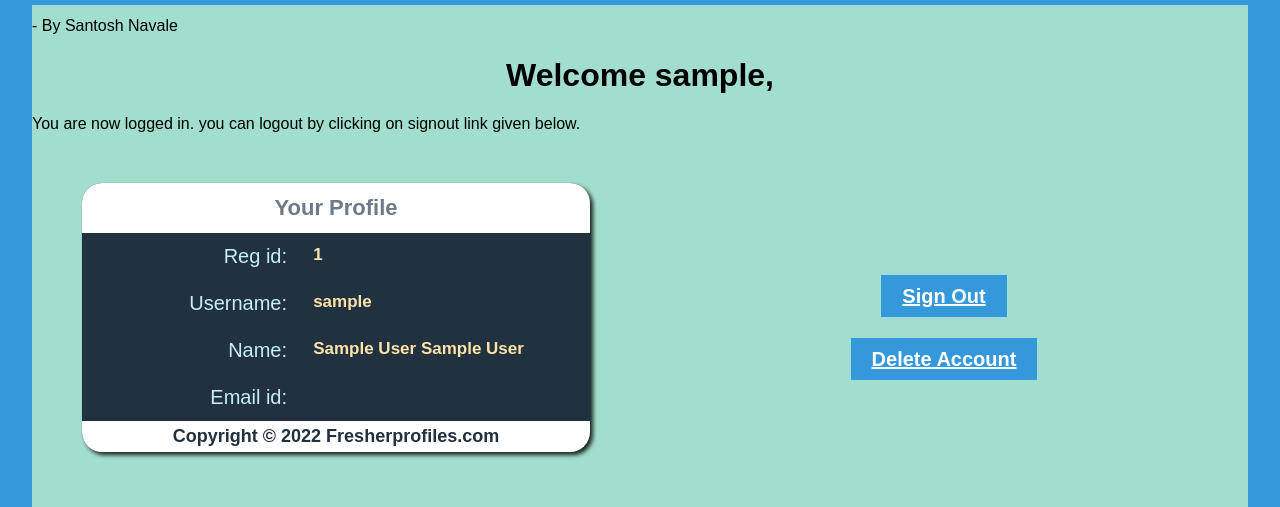
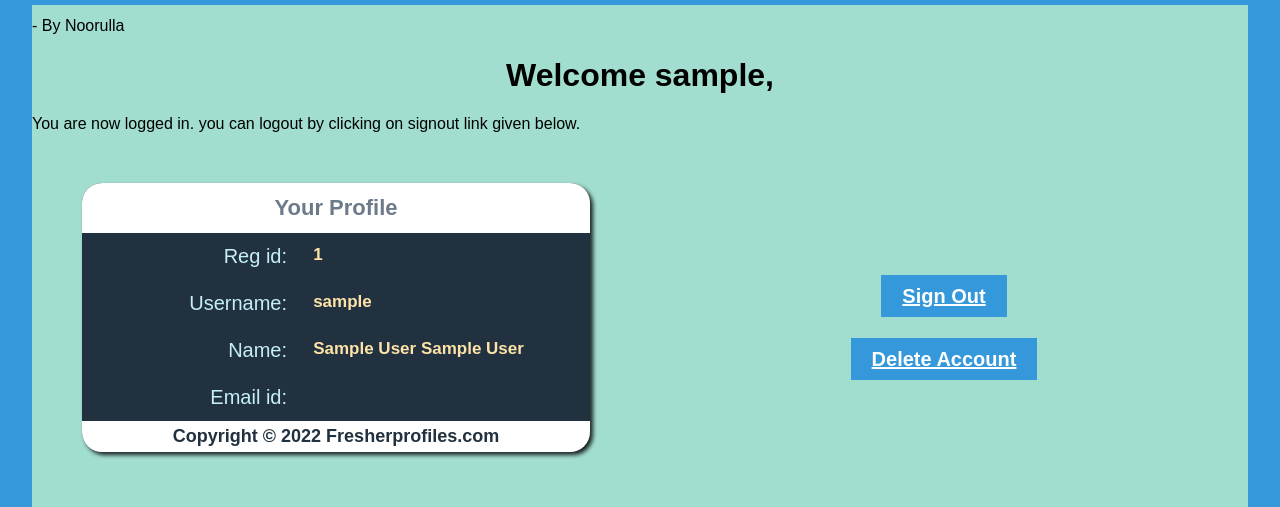
Before and after one commit to Noorullaasd/profilepage01, a PHP site: page /welcome.php in a window 1280 px wide. Shown: the part 55-562 px from the top of the page. Run offline with PHP 8.4, Linux system fonts and the light colour scheme; the visitor is signed in with stand-in values (Sample User, id 1).

Commit message:
Update welcome.php

```diff
--- a/welcome.php
+++ b/welcome.php
@@ -18,7 +18,7 @@
  </nav>
 </header>
 <div id="center">
-<div id="center-set"> - By Santosh Navale
+<div id="center-set"> - By Noorulla
 <h1 align='center'>Welcome <?php echo $loggedin_session; ?>,</h1>
 You are now logged in. you can logout by clicking on signout link given below.
 <div id="contentbox">
```
